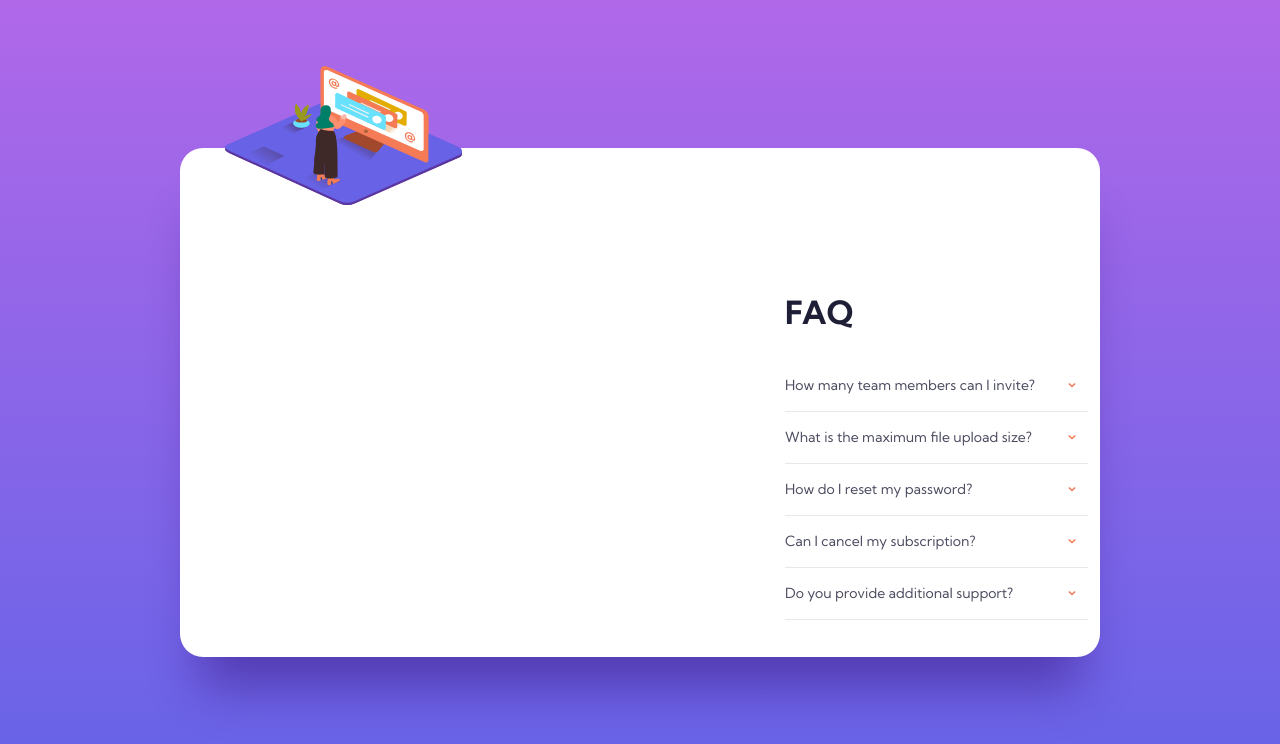
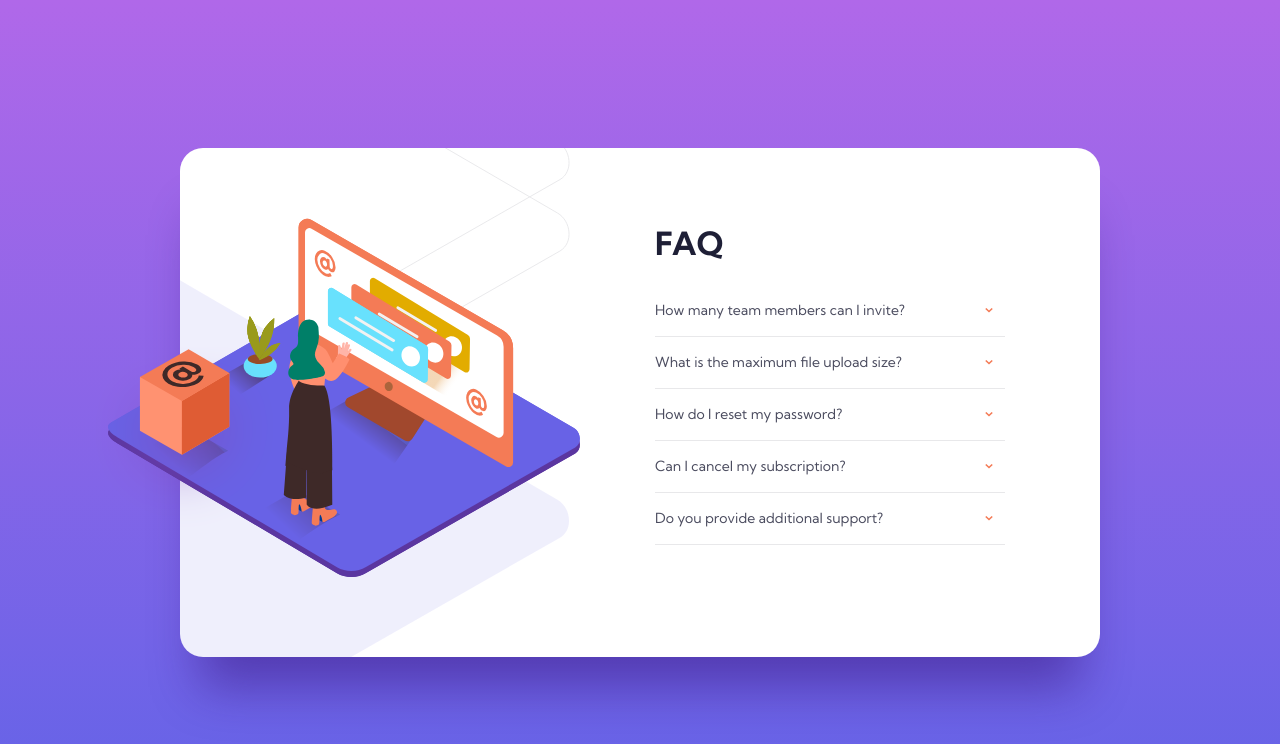
Before and after one commit to ZinaienkovaHanna/react-faq-accordion-card, a React (Create React App) app: page / in a window 1280 px wide. Shown: the top 744 px of the page. Built offline with nearby package versions, Linux system fonts and the light colour scheme.

Commit message:
add code

```diff
--- a/src/App.css
+++ b/src/App.css
@@ -14,7 +14,6 @@ h2 {
   font-size: 32px;
   line-height: 40px;
   color: var(--text-question-active);
-  padding-bottom: 28px;
 }
 
 p {
--- a/src/components/Faq.jsx
+++ b/src/components/Faq.jsx
@@ -1,11 +1,11 @@
 import styles from './Faq.module.css';
-import TabsContent from './TabsContent';
+import Tabs from './Tabs';
 
 const Faq = () => {
   return (
-    <div className={styles.bgContainer}>
+    <section className={styles.bgContainer}>
       <div className={styles.faqContainer}>
-        <div className={styles.imgContainer}>
+        <div>
           <img
             src="/images/illustration-woman-online-mobile.svg"
             alt="woman"
@@ -16,17 +16,18 @@ const Faq = () => {
             alt="woman"
             className={styles.imgWoman}
           />
-          {/* <img
+          <img
             src="/images/illustration-box-desktop.svg"
             alt="box"
             className={styles.imgBox}
-          /> */}
+          />
         </div>
         <div className={styles.tabsContainer}>
-          <TabsContent />
+          <h2>FAQ</h2>
+          <Tabs />
         </div>
       </div>
-    </div>
+    </section>
   );
 };
 
--- a/src/components/Faq.module.css
+++ b/src/components/Faq.module.css
@@ -1,5 +1,4 @@
 .bgContainer {
-  /* max-width: 375px; */
   height: 100vh;
   background: linear-gradient(
     180deg,
@@ -7,55 +6,48 @@
     var(--bg-gradient-second) 100%
   );
   display: flex;
-  /* justify-content: center;
-  align-items: center; */
 }
 
 .faqContainer {
   margin: 148px auto;
-  padding: 12px;
+  padding: 24px;
   width: 327px;
   height: 535px;
   border-radius: 23px;
   background-color: var(--bg-faq);
   box-shadow: 0px 50px 50px -20px rgba(53, 18, 122, 0.497159);
   background-image: url(../../public/images/bg-pattern-mobile.svg);
-  background-size: 60%;
-  background-position: 62px 0px;
+  background-size: 240px;
+  background-position: 45px 5px;
   background-repeat: no-repeat;
   position: relative;
 }
 
-.imgContainer {
-  display: block;
-}
 .imgWoman {
   content: url('/public/images/illustration-woman-online-mobile.svg');
   position: absolute;
   width: 236.85px;
-  height: 139.37px;
-  top: -82px;
+  top: -105px;
   left: 45px;
 }
 
 .imgBox {
-  position: absolute;
-  left: -10%;
-  top: 45%;
+  display: none;
+  position: relative;
+  left: -115px;
+  top: 38%;
 }
 
 .tabsContainer {
-  margin-top: 132px;
+  margin-top: 120px;
 }
 
 .tabsContainer h2 {
   text-align: center;
+  padding-bottom: 22px;
 }
 
 @media (min-width: 1200px) {
-  /* .bgContainer {
-    max-width: 1440px;
-  } */
   .faqContainer {
     width: 920px;
     height: 509px;
@@ -63,12 +55,25 @@
     flex-direction: row;
     justify-content: space-between;
     background-image: url(../../public/images/bg-pattern-desktop.svg);
-    background-position: -572px -270px;
+    background-size: 100%;
+    background-position: -530px -270px;
     /* overflow: hidden; */
   }
+
   .imgWoman {
     content: url('/public/images/illustration-woman-online-desktop.svg');
+    width: 471.69px;
+    top: 70px;
+    left: -72px;
   }
+
+  .imgBox {
+    display: block;
+  }
+  .tabsContainer {
+    margin: 51px 71px 0 0;
+  }
+
   .tabsContainer h2 {
     text-align: left;
   }
--- /dev/null
+++ b/src/components/Tabs.jsx
@@ -0,0 +1,44 @@
+import data from '../data/data';
+import { useState } from 'react';
+
+import styles from './Tabs.module.css';
+
+const TabsContent = () => {
+  const [activeTab, setActiveTab] = useState(null);
+
+  const handleTabClick = (i) => {
+    setActiveTab(i === activeTab ? null : i);
+  };
+
+  return (
+    <>
+      {data.map((tab, i) => (
+        <div key={tab.id} className={styles.tabContainer}>
+          <button
+            className={`${styles.tab} ${activeTab === i ? styles.active : ''}`}
+            onClick={() => handleTabClick(i)}
+          >
+            {tab.question}
+            <img
+              src="../images/icon-arrow-down.svg"
+              className={`${styles.arrow} ${
+                activeTab === i ? styles.active : ''
+              }`}
+              alt="arrow"
+            />
+          </button>
+          <div
+            key={tab.id}
+            className={`${styles.tabContent} ${
+              activeTab === i ? styles.active : ''
+            }`}
+          >
+            <p>{tab.answer}</p>
+          </div>
+        </div>
+      ))}
+    </>
+  );
+};
+
+export default TabsContent;
--- a/src/components/TabsContent.module.css
+++ b/src/components/Tabs.module.css
@@ -1,7 +1,3 @@
-/* .tabsContainer h2 {
-  text-align: center;
-} */
-
 .tabContainer img {
   width: 8px;
 }
@@ -17,7 +13,7 @@
   align-items: center;
   border: none;
   border-bottom: 1px solid var(--border-tabs);
-  min-width: 303px;
+  width: 279px;
   height: 52px;
   cursor: pointer;
 }
@@ -45,6 +41,6 @@
 
 @media (min-width: 1200px) {
   .tab {
-    max-width: 350px;
+    width: 350px;
   }
 }
--- a/src/components/TabsContent.jsx
+++ /dev/null
@@ -1,49 +0,0 @@
-import data from '../data/data';
-import { useState } from 'react';
-
-import styles from './TabsContent.module.css';
-
-const TabsContent = () => {
-  const [activeTab, setActiveTab] = useState(null);
-
-  const handleTabClick = (i) => {
-    setActiveTab(i === activeTab ? null : i);
-  };
-
-  return (
-    <div className={styles.tabsContainer}>
-      <h2>FAQ</h2>
-      <div className={styles.tabsContainer}>
-        {data.map((tab, i) => (
-          <div key={tab.id} className={styles.tabContainer}>
-            <button
-              className={`${styles.tab} ${
-                activeTab === i ? styles.active : ''
-              }`}
-              onClick={() => handleTabClick(i)}
-            >
-              {tab.question}
-              <img
-                src="../images/icon-arrow-down.svg"
-                className={`${styles.arrow} ${
-                  activeTab === i ? styles.active : ''
-                }`}
-                alt="arrow"
-              />
-            </button>
-            <div
-              key={tab.id}
-              className={`${styles.tabContent} ${
-                activeTab === i ? styles.active : ''
-              }`}
-            >
-              <p>{tab.answer}</p>
-            </div>
-          </div>
-        ))}
-      </div>
-    </div>
-  );
-};
-
-export default TabsContent;
```
